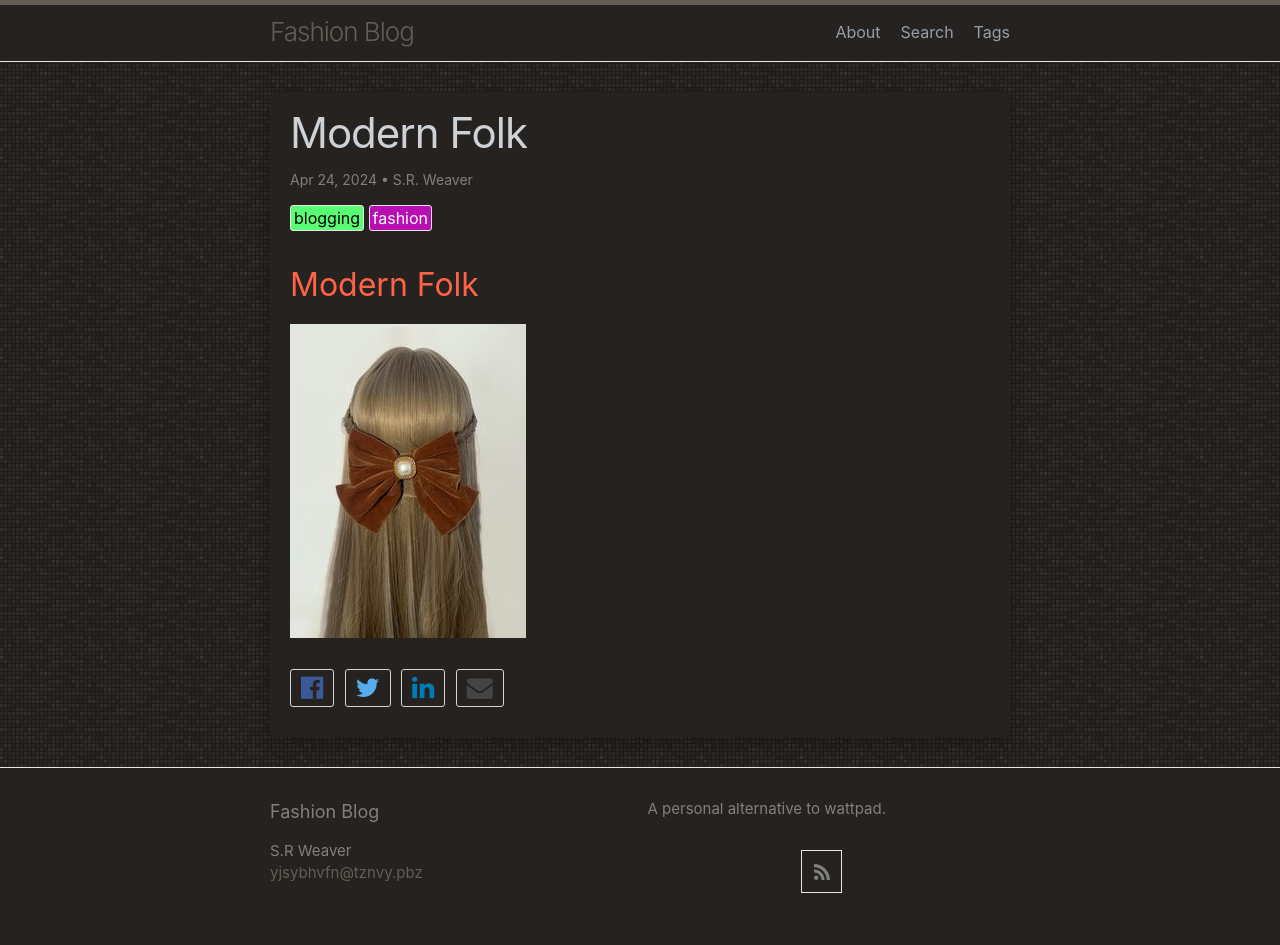
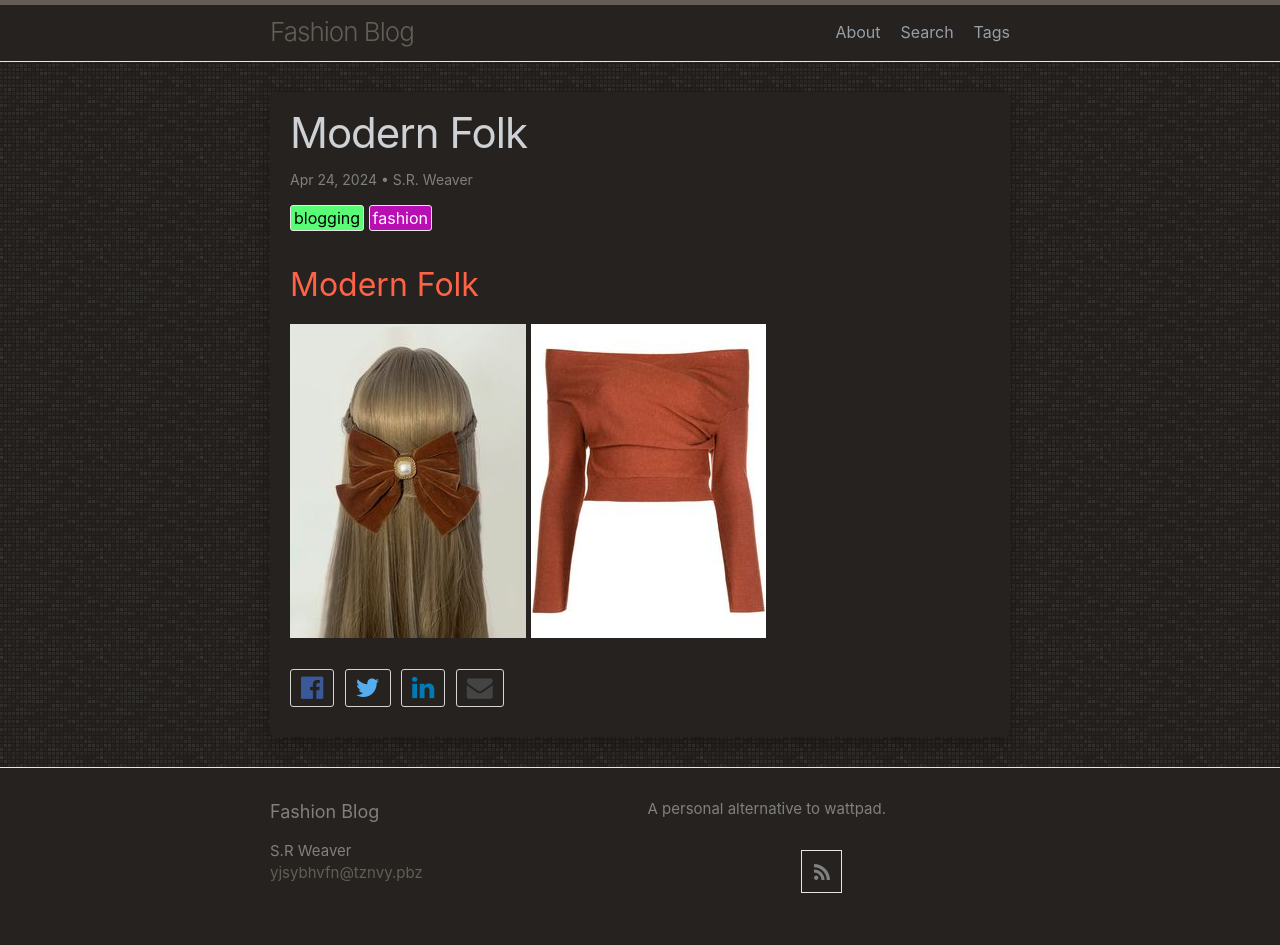
Before and after one commit to LWFlouisa/FashionBlog, a Jekyll site: the page built from _posts/2024-04-24-w_modernfolk.md, in a window 1280 px wide. Built offline with Jekyll 4.4.1, drawn with Linux system fonts in a browser that asks for light colours; our own code applies the rules of GitHub Pages for plain Markdown files.

Commit message:
Update 2024-04-24-w_modernfolk.md

```diff
--- a/_posts/2024-04-24-w_modernfolk.md
+++ b/_posts/2024-04-24-w_modernfolk.md
@@ -5,6 +5,6 @@
 ---
 ## Modern Folk
 ![Brown Bow](https://github.com/LWFlouisa/FashionBlog/blob/main/images/ModernFolk/1431fe0b9135bd713cef997920aee924.jpg?raw=true)
+![Brown Off Shoulder Top](https://github.com/LWFlouisa/FashionBlog/blob/main/images/ModernFolk/983597cfa9e268a43de4a83470ff3168.jpg?raw=true)
 ![]()
 ![]()
-![]()
```
